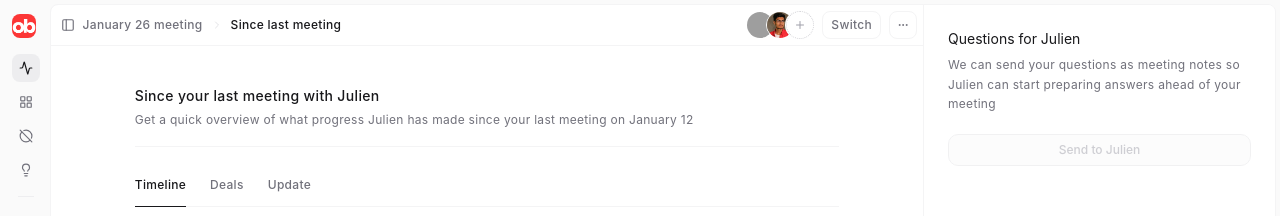
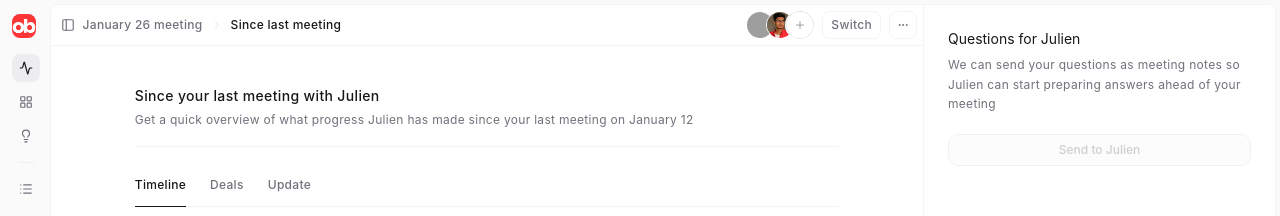
Before and after one commit to newmanjulien/deal-review, a Next.js app: page /since-last-meeting in a window 1280 px wide. Shown: the top 216 px of the page. Built offline with nearby package versions, Linux system fonts and the light colour scheme; grey boxes are pictures that could not be loaded.

Commit message:
commented out missing data

```diff
--- a/src/app/(dashboard)/_routes/routes/dashboard-routes-registry.ts
+++ b/src/app/(dashboard)/_routes/routes/dashboard-routes-registry.ts
@@ -57,24 +57,24 @@ export const DASHBOARD_ROUTES = [
       icon: LayoutGrid,
     },
   },
-  {
-    id: "missing-data",
-    href: DASHBOARD_ROUTE_PATHS["missing-data"],
-    implemented: true,
-    chrome: {
-      header: {
-        leadingControl: { kind: "meeting-date" },
-        breadcrumbs: [{ label: MISSING_DATA_PAGE_CONFIG.headerTitle }],
-        sharedPeople: missingDataData.views.sharedPeople,
-      },
-      capabilities: { questions: true },
-    },
-    nav: {
-      group: "main",
-      label: "Missing data and timelines",
-      icon: CircleOff,
-    },
-  },
+  // {
+  //   id: "missing-data",
+  //   href: DASHBOARD_ROUTE_PATHS["missing-data"],
+  //   implemented: true,
+  //   chrome: {
+  //     header: {
+  //       leadingControl: { kind: "meeting-date" },
+  //       breadcrumbs: [{ label: MISSING_DATA_PAGE_CONFIG.headerTitle }],
+  //       sharedPeople: missingDataData.views.sharedPeople,
+  //     },
+  //     capabilities: { questions: true },
+  //   },
+  //   nav: {
+  //     group: "main",
+  //     label: "Missing data and timelines",
+  //     icon: CircleOff,
+  //   },
+  // },
   {
     id: "opportunities",
     href: DASHBOARD_ROUTE_PATHS.opportunities,
```
